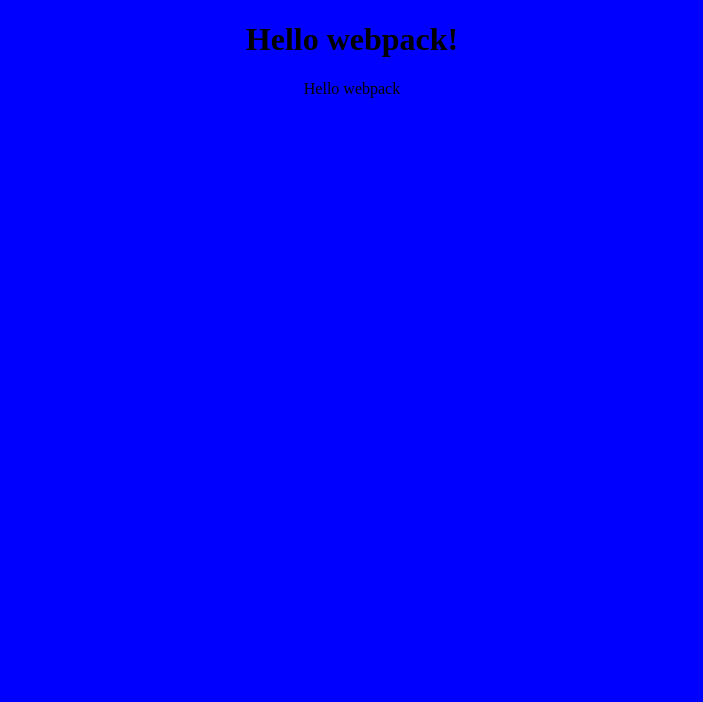
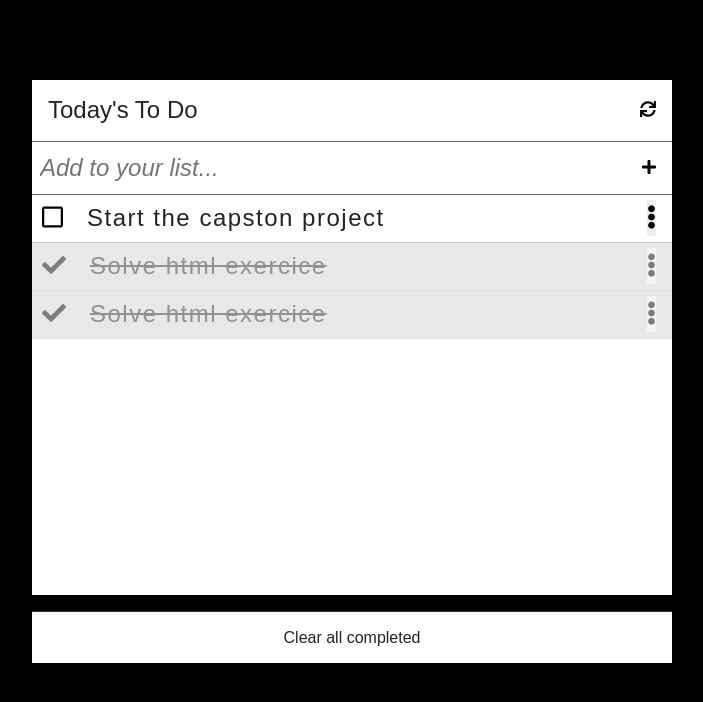
Before and after one commit to masangana/TodoList, a website built with webpack: page src/index.html in a window 1280 px wide. Shown: the whole page, without its empty margins (288-991 px from the left). Built offline with nearby package versions, Linux system fonts and the light colour scheme.

Commit message:
set html template & css style

```diff
--- a/package.json
+++ b/package.json
@@ -22,12 +22,15 @@
   "devDependencies": {
     "css-loader": "^6.7.1",
     "html-webpack-plugin": "^5.5.0",
+    "sass": "^1.52.1",
+    "sass-loader": "^13.0.0",
     "style-loader": "^3.3.1",
     "webpack": "^5.72.1",
     "webpack-cli": "^4.9.2",
     "webpack-dev-server": "^4.9.1"
   },
   "dependencies": {
+    "bootstrap": "^5.1.3",
     "lodash": "^4.17.21"
   }
 }
--- a/src/index.html
+++ b/src/index.html
@@ -3,9 +3,67 @@
 <head>
     <meta charset="UTF-8">
     <meta name="viewport" content="width=device-width, initial-scale=1.0">
+    <link href="https://cdn.jsdelivr.net/npm/bootstrap@5.1.3/dist/css/bootstrap.min.css"
+    rel="stylesheet"
+    integrity="sha384-1BmE4kWBq78iYhFldvKuhfTAU6auU8tT94WrHftjDbrCEXSU1oBoqyl2QvZ6jIW3"
+    crossorigin="anonymous">
+    <link rel="stylesheet" href="https://cdnjs.cloudflare.com/ajax/libs/font-awesome/5.15.4/css/all.min.css"
+    integrity="sha512-1ycn6IcaQQ40/MKBW2W4Rhis/DbILU74C1vSrLJxCq57o941Ym01SwNsOMqvEBFlcgUa6xLiPY/NS5R+E6ztJQ=="
+    crossorigin="anonymous" referrerpolicy="no-referrer" />
+    <link rel="stylesheet" href="https://stackpath.bootstrapcdn.com/font-awesome/4.7.0/css/font-awesome.min.css">
     <title>Todo List</title>
 </head>
 <body>
-    <h1>Hello webpack!</h1>
+
+    <section class="section">
+        <div class="section-head">
+            <h1>Today's To Do</h1>
+            <button>
+                <i class="fas fa-sync"></i>
+            </button>
+        </div>
+        <div class="input-div">
+            <input placeholder="Add to your list...">
+            <button>
+                <i class="fas fa-plus"></i>
+            </button>
+        </div>
+        <ul class="list-cont">
+            <li id="0" contenteditable="true">
+                <button class="check-button" id="0">
+                    <i class="far fa-square"></i>
+                </button>
+                <label id="0">Start the capston project</label>
+                <button id="0">
+                    <i class="fas fa-ellipsis-v"></i>
+                </button>
+            </li>
+            <li id="1" contenteditable="false" class="checked">
+                <button class="check-button" id="1">
+                    <i class="fas fa-check"></i>
+                </button>
+                <label id="1">Solve html exercice</label>
+                <button id="1">
+                    <i class="fas fa-ellipsis-v"></i>
+                </button>
+            </li>
+            <li id="1" contenteditable="false" class="checked">
+                <button class="check-button" id="2">
+                    <i class="fas fa-check"></i>
+                </button>
+                <label id="2">Solve html exercice</label>
+                <button id="2">
+                    <i class="fas fa-ellipsis-v"></i>
+                </button>
+            </li>
+        </ul>
+        <div class="clean-section">
+            <h2>Clear all completed</h2>
+        </div>
+    </section>
+
+    <script src="https://cdn.jsdelivr.net/npm/bootstrap@5.1.3/dist/js/bootstrap.bundle.min.js"
+    integrity="sha384-ka7Sk0Gln4gmtz2MlQnikT1wXgYsOg+OMhuP+IlRH9sENBO0LRn5q+8nbTov4+1p"
+    crossorigin="anonymous"></script>
 </body>
 </html>
--- a/src/index.js
+++ b/src/index.js
@@ -1,12 +1,13 @@
 import _ from 'lodash';
-import './style.css';
+import 'bootstrap';
+import './style.scss';
 
 function component() {
     const element = document.createElement('div');
 
     // Lodash, now imported by this script
-    element.innerHTML = _.join(['Hello', 'webpack'], ' ');
-    element.classList.add('hello');
+   // element.innerHTML = _.join(['Hello', 'webpack'], ' ');
+    //element.classList.add('hello');
 
     return element;
   }
--- /dev/null
+++ b/src/style-test.scss
@@ -0,0 +1,134 @@
+$body-color: red;
+
+body {
+  color: $body-color;
+  background-color: whitesmoke;
+}
+//main-section
+.ftco-section {
+  padding: 7em 0;
+  border: red solid 3px;
+ }
+
+//main-contenair
+.container {
+  width: 100%;
+  padding-right: 15px;
+  padding-left: 15px;
+  margin-right: auto;
+  margin-left: auto; }
+@media (min-width: 576px) {
+  .container {
+    max-width: 540px;}
+}
+@media (min-width: 768px) {
+  .container {
+    max-width: 720px; }
+}
+@media (min-width: 992px) {
+.container {
+max-width: 960px; } }
+@media (min-width: 1200px) {
+.container {
+max-width: 1140px; } }
+
+//row
+
+.row {
+  border: yellowgreen solid 3px;
+    display: -webkit-box;
+    display: -ms-flexbox;
+    display: flex;
+    -ms-flex-wrap: wrap;
+    flex-wrap: wrap;
+    margin-right: -15px;
+    margin-left: -15px;
+}
+
+.justify-content-center {
+    -webkit-box-pack: center !important;
+    -ms-flex-pack: center !important;
+    justify-content: center !important; }
+
+
+//head section
+
+.heading-section {
+  font-size: 28px;
+  color: #000;
+  border: blue solid 3px;
+}
+
+
+ul.ks-cboxtags {
+    list-style: none;
+    padding: 0; }
+    ul.ks-cboxtags li {
+      display: block; }
+      ul.ks-cboxtags li label {
+        display: inline-block;
+        background-color: rgba(255, 255, 255, 0.9);
+        border: 1px solid rgba(37, 244, 5, 0.1);
+        color: #333333;
+        font-size: 18px;
+        border-radius: 0;
+        white-space: nowrap;
+        margin: 0 0 0 0;
+        -webkit-touch-callout: none;
+        -webkit-user-select: none;
+        -moz-user-select: none;
+        -ms-user-select: none;
+        user-select: none;
+        -webkit-tap-highlight-color: transparent;
+        -webkit-transition: all .2s;
+        -o-transition: all .2s;
+        transition: all .2s;
+        display: block; }
+
+  ul.ks-cboxtags li label {
+    padding: 10px 20px;
+    cursor: pointer; }
+    ul.ks-cboxtags li label::before {
+      display: inline-block;
+      font-style: normal;
+      font-variant: normal;
+      text-rendering: auto;
+      -webkit-font-smoothing: antialiased;
+      font-family: "FontAwesome";
+      font-weight: 900;
+      font-size: 24px;
+      padding: 0;
+      margin-right: 15px;
+      content: "\f1db";
+      color: rgba(0, 0, 0, 0.2);
+      -webkit-transition: -webkit-transform .3s ease-in-out;
+      transition: -webkit-transform .3s ease-in-out;
+      -o-transition: transform .3s ease-in-out;
+      transition: transform .3s ease-in-out;
+      transition: transform .3s ease-in-out, -webkit-transform .3s ease-in-out;
+      right: 40px;
+      margin-top: -5px; }
+
+  ul.ks-cboxtags li input[type="checkbox"]:checked + label::before {
+    content: "\f058";
+    -webkit-transition: -webkit-transform .3s ease-in-out;
+    transition: -webkit-transform .3s ease-in-out;
+    -o-transition: transform .3s ease-in-out;
+    transition: transform .3s ease-in-out;
+    transition: transform .3s ease-in-out, -webkit-transform .3s ease-in-out;
+    color: #52de97; }
+
+  ul.ks-cboxtags li input[type="checkbox"]:checked + label {
+    border: 1px solid #7de6b1;
+    -webkit-transition: all .2s;
+    -o-transition: all .2s;
+    transition: all .2s;
+    text-decoration: line-through;
+    color: #bfbfbf; }
+
+  ul.ks-cboxtags li input[type="checkbox"] {
+    display: absolute; }
+
+  ul.ks-cboxtags li input[type="checkbox"] {
+    position: absolute;
+    opacity: 0; }
--- /dev/null
+++ b/src/style.scss
@@ -0,0 +1,178 @@
+$font-family: sans-serif;
+$main-color : #fff;
+$second-color : #000;
+$focus-color : #c5c3c2;
+$derive-color : #666;
+
+//make a function for style and reuse
+@mixin margin-sides {
+  margin-left: auto;
+  margin-right: auto;
+}
+
+@mixin flex($direction, $justify: center, $align: center) {
+  display: flex;
+  flex-direction: $direction;
+  justify-content: $justify;
+  align-items: $align;
+}
+//end
+
+* {
+  box-sizing: border-box;
+  margin: 0;
+  padding: 0;
+}
+
+html {
+  scroll-behavior: smooth;
+}
+
+body {
+  font-family: $font-family;
+  background-color: $second-color;
+  background-position: center;
+  background-repeat: no-repeat;
+  height: 100vh;
+  overflow: hidden;
+}
+
+
+section {
+  @include margin-sides();
+
+  margin-top: 10vh;
+  width: 50vw;
+
+  // Top Section
+  .section-head {
+    background-color: $main-color;
+
+    @include flex(row, space-between, center);
+
+    border-bottom: 1px solid $derive-color;
+
+    h1 {
+      font-size: 1.5rem;
+      padding: 1rem;
+      margin: 0;
+    }
+
+    button {
+      border: none;
+      background-color: transparent;
+      margin-right: 1rem;
+      cursor: pointer;
+    }
+  }
+
+// Bottom Section
+  .clean-section {
+
+    h2 {
+      font-size: 1rem;
+      border-top: 1px solid #333;
+      padding: 1rem;
+      margin: 0;
+      text-align: center;
+      background-color: $main-color;
+      cursor: pointer;
+    }
+  }
+
+  //Input Section
+  .input-div {
+    @include flex(row, space-between, center);
+
+    background-color: $main-color;
+    border-bottom: 1px solid $derive-color;
+
+    input {
+      display: block;
+      font-style: italic;
+      font-size: 1.5rem;
+      padding: 0.5rem;
+      border-style: hidden;
+      background-color: $main-color;
+      width: 90%;
+
+      &:focus {
+        outline: solid ;
+      }
+
+      &:focus::placeholder {
+        color: transparent;
+      }
+    }
+
+    button {
+      border: none;
+      margin-right: 1rem;
+      background-color: transparent;
+      cursor: pointer;
+    }
+  }
+
+  // List cont style
+  .list-cont {
+    display: block;
+    overflow-y: scroll;
+    height: 50vh;
+    background-color: $main-color;
+    padding: 0;
+
+    li {
+      @include flex(row, space-between, center);
+
+      font-size: 1.5rem;
+      border-style: hidden;
+      background-color: $main-color;
+      border-bottom: 1px solid $focus-color;
+      height: 3rem;
+      padding-left: 10px;
+
+      &:focus {
+        color: $derive-color;
+        background-color: $focus-color;
+        font-size: 1.7rem;
+
+      }
+
+      &.checked {
+
+        text-decoration: line-through;
+        opacity: 0.5;
+        background-color: lightgrey;
+        label{
+            pointer-events: none;
+        }
+
+
+      }
+
+      .checkbox {
+        margin-left: 0.5rem;
+        cursor: pointer;
+      }
+
+      label {
+        margin-left: 0.5rem;
+        margin-right: auto;
+        letter-spacing: 1.5px;
+        width: 100%;
+        text-align: left;
+      }
+
+      button {
+        border: none;
+        margin-right: 1rem;
+        cursor: move;
+      }
+
+      .check-button {
+        background: none;
+        cursor: pointer;
+      }
+    }
+  }
+}
--- a/webpack.config.js
+++ b/webpack.config.js
@@ -33,9 +33,8 @@
 
       {
 
-        test: /\.css$/i,
-
-        use: ['style-loader', 'css-loader'],
+        test: /\.scss$/i,
+        use: ['style-loader', 'css-loader', 'sass-loader'],
 
       },
 
```
Also changed, not shown: dist/index.html, src/style.css, 2 other files.
